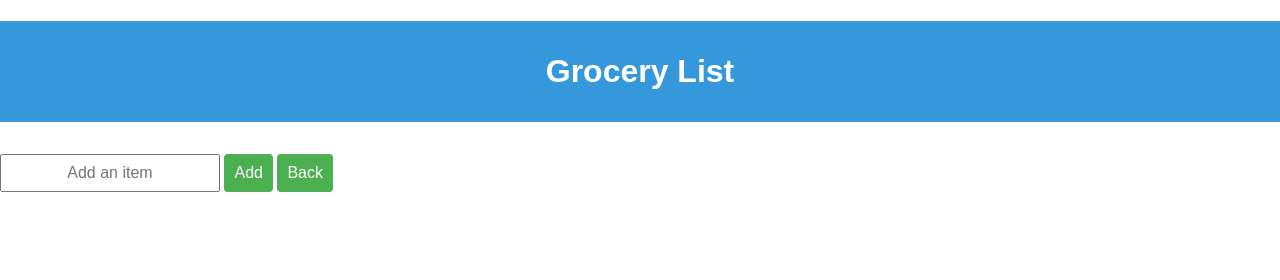
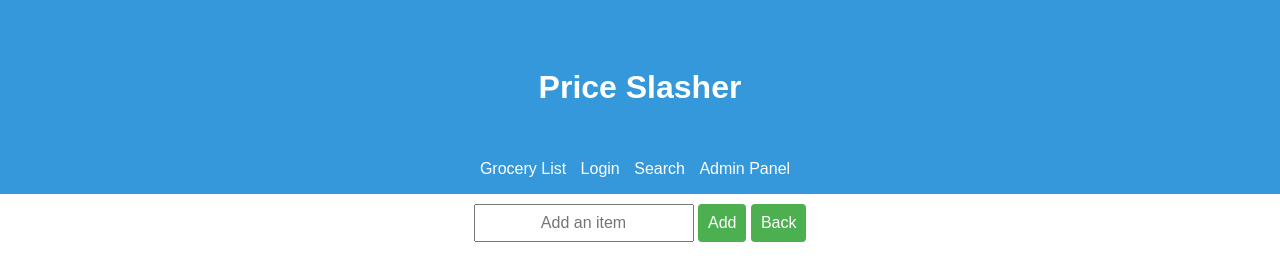
Before and after one commit to SemiMochiBalls/groceryMoneySlasher, a website: page groceryList.html in a window 1280 px wide. Drawn offline with Linux system fonts and the light colour scheme.

Commit message:
Add header and navigation to HTML files

```diff
--- a/groceryList.html
+++ b/groceryList.html
@@ -3,12 +3,28 @@
 <head>
     <title>Grocery List</title>
     <link rel="stylesheet" href="glstyles.css">
+    <link rel="stylesheet" href="styles.css">
 </head>
 <body>
-    <h1>Grocery List</h1>
-    <input type="text" id="groceryInput" placeholder="Add an item">
-    <button id="addButton">Add</button>
-    <button id="backButton">Back</button>
+    <header>
+        <h1>Price Slasher</h1>
+        <nav>
+            <ul>
+                <li><a href="groceryList.html">Grocery List</a></li>
+                <li><a href="login.html">Login</a></li>
+                <li><a href="index.html">Search</a></li>
+                <li><a href="#">Admin Panel</a></li>
+            </ul>
+        </nav>
+    </header>
+    <div style="display: flex; justify-content: center;">
+        <div>
+            <input type="text" id="groceryInput" placeholder="Add an item">
+            <button id="addButton">Add</button>
+            <button id="backButton">Back</button>
+        </div>
+    </div>
+
     <ul id="groceryList"></ul>
 
     <script>
```
Also changed, not shown: index.html (+1 -0 lines), login.html (+14 -0 lines).
